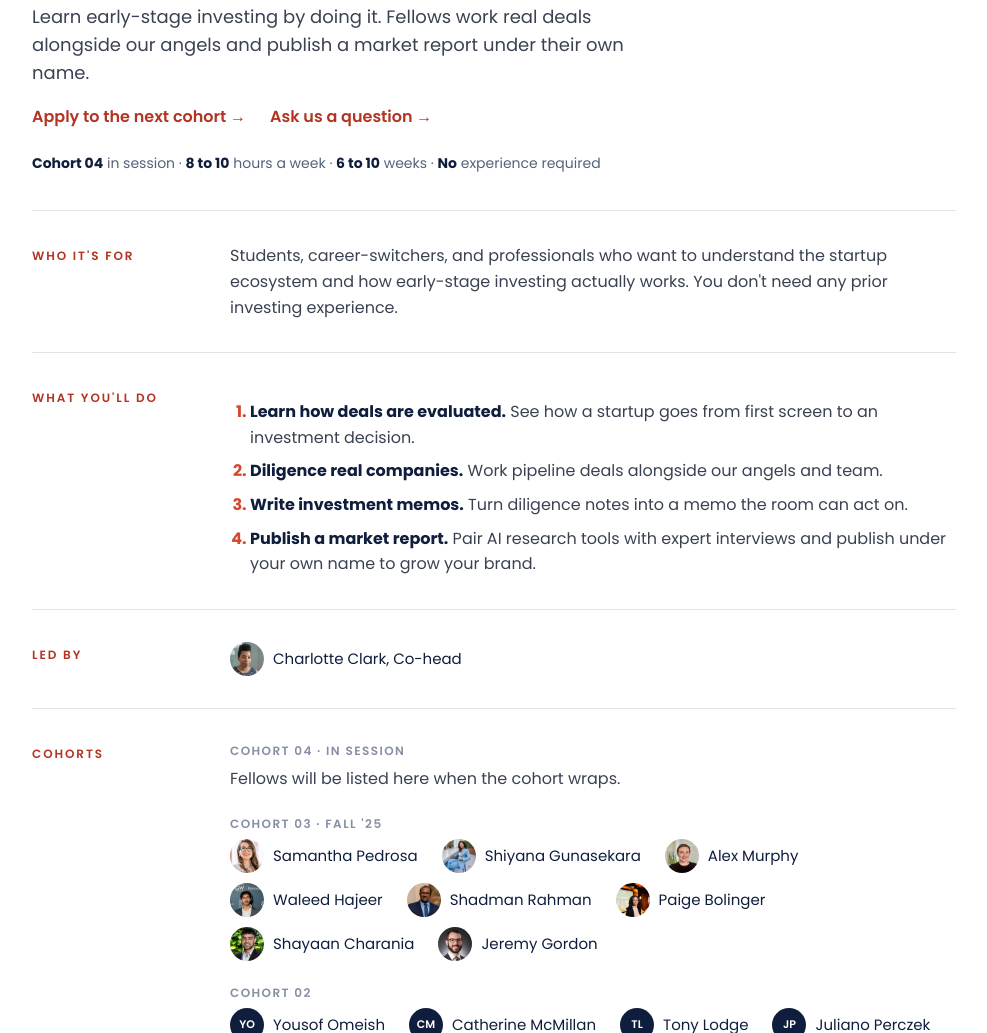
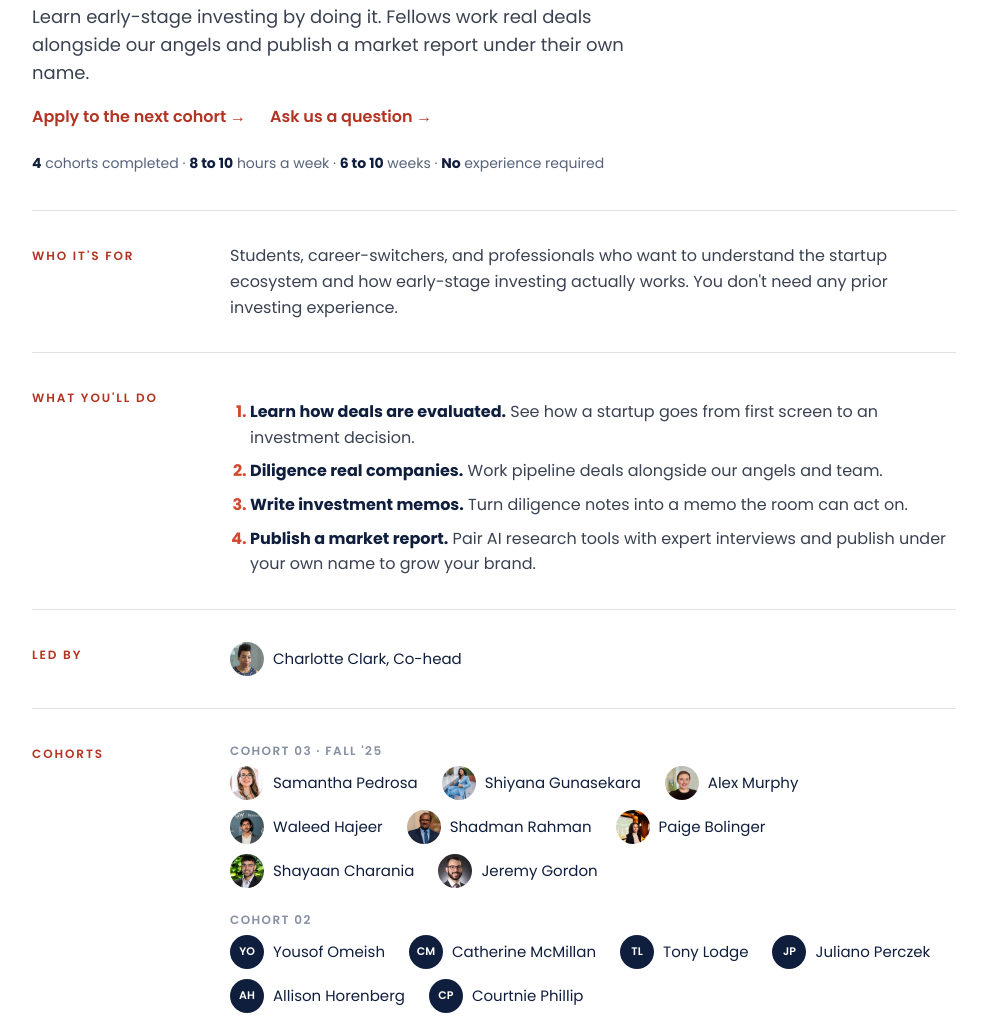
Before and after one commit to naviyaissocodelike/da-website, a plain HTML site: page fellowship.html in a window 1280 px wide. Shown: the part 194-1227 px from the top of the page, without its empty margins (146-1133 px from the left). Drawn offline with Linux system fonts and the light colour scheme.

Commit message:
Mark Cohort 04 as completed
Replaces the "in session" lines on the homepage and Fellowship page with
"four cohorts completed". Cohort 04's placeholder line is removed until
its roster is added.

Co-Authored-By: Claude Opus 5.5 <noreply@anthropic.com>
Claude-Session: https://claude.ai/code/session_01QXcsxTzNr6w2Z3r8wMuYv6

```diff
--- a/fellowship.html
+++ b/fellowship.html
@@ -40,7 +40,7 @@
       <a class="tl" href="https://tally.so/r/0QjoDB" target="_blank" rel="noopener">Apply to the next cohort</a>
       <a class="tl" href="mailto:team@districtangels.com?subject=Halo%20Fellowship">Ask us a question</a>
     </div>
-    <p class="stats-line"><b>Cohort 04</b> in session · <b>8 to 10</b> hours a week · <b>6 to 10</b> weeks · <b>No</b> experience required</p>
+    <p class="stats-line"><b>4</b> cohorts completed · <b>8 to 10</b> hours a week · <b>6 to 10</b> weeks · <b>No</b> experience required</p>
   </header>
 
   <section class="row">
@@ -74,9 +74,7 @@
   <section class="row" id="cohorts">
     <h2 class="row-lbl">Cohorts</h2>
     <div class="row-body">
-      <p class="sub">Cohort 04 · In session</p>
-      <p>Fellows will be listed here when the cohort wraps.</p>
-      <p class="sub" style="margin-top:22px">Cohort 03 · Fall '25</p>
+      <p class="sub">Cohort 03 · Fall '25</p>
       <div class="crew">
         <a href="https://www.linkedin.com/in/samantha-pedrosa/" target="_blank" rel="noopener"><img src="assets/fellows/samantha_headshot.jpeg" alt="">Samantha Pedrosa</a>
         <a href="https://www.linkedin.com/in/shiyanag/" target="_blank" rel="noopener"><img src="assets/fellows/shiyana_headshot.jpeg" alt="">Shiyana Gunasekara</a>
```
Also changed, not shown: index.html (+1 -1 lines).
